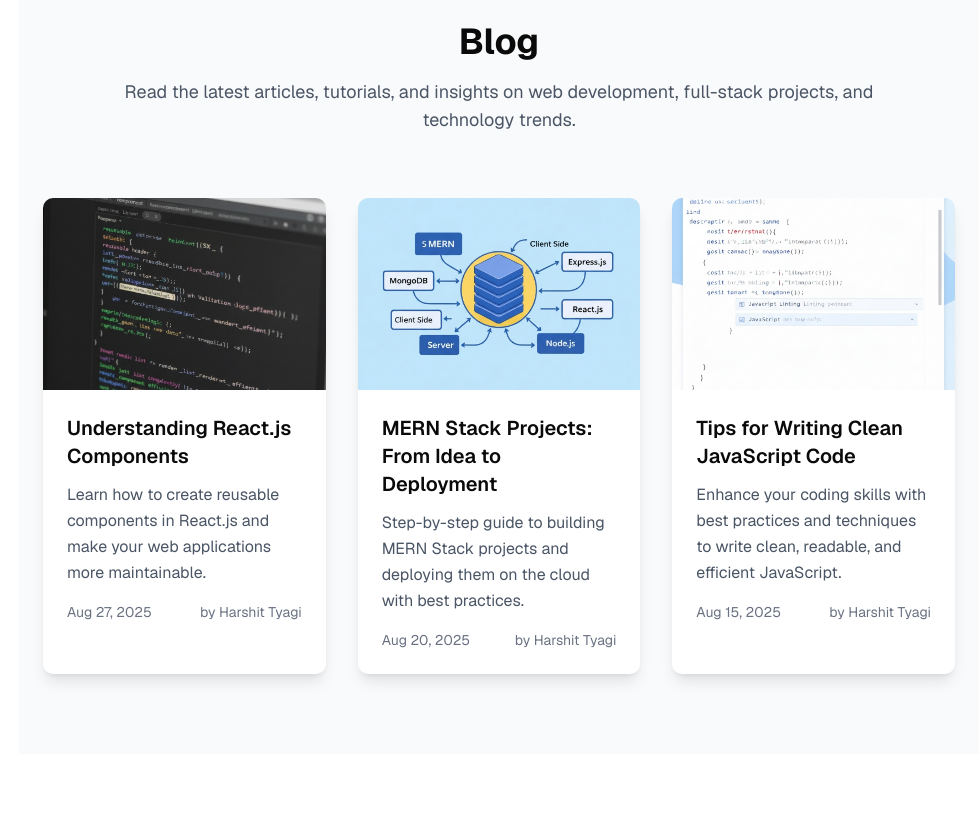
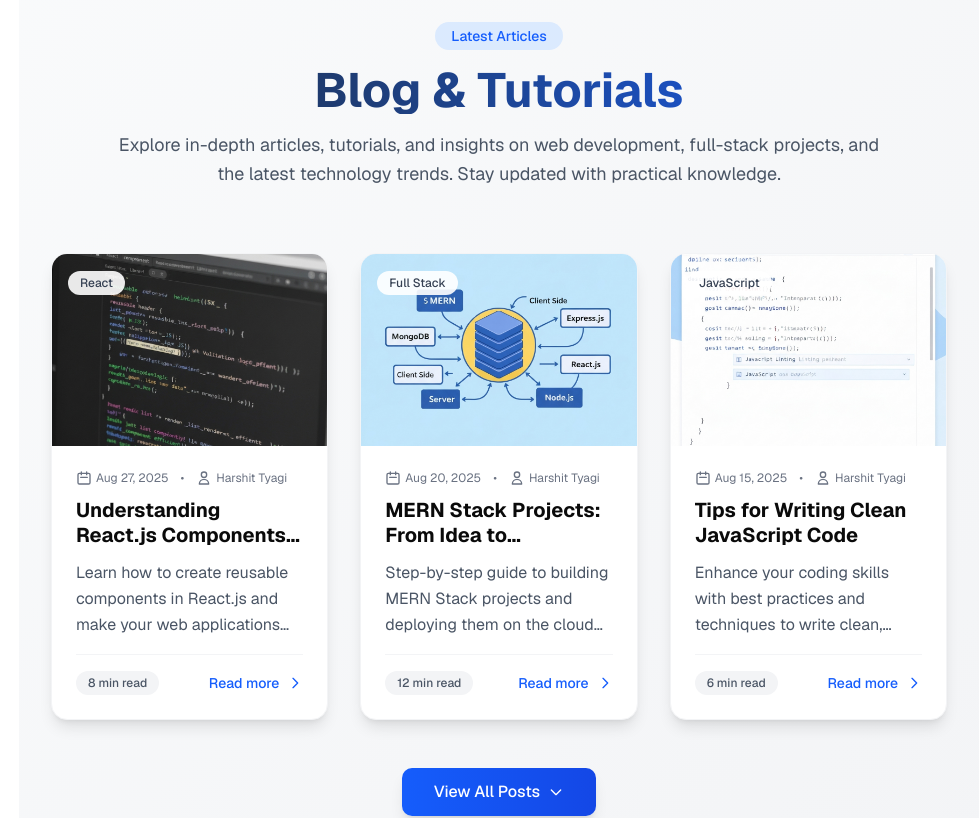
Before and after one commit to tyagiharshit720/Harshit-Portfolio, a Next.js app: page / in a window 1280 px wide. Shown: the part 6720-7538 px from the top of the page, without its empty margins (301-1280 px from the left). Built offline with nearby package versions, Linux system fonts and the light colour scheme.

Commit message:
updated code

```diff
--- a/components/Blog.tsx
+++ b/components/Blog.tsx
@@ -7,47 +7,102 @@ export default function Blog() {
   const blogPosts = getAllPosts()
 
   return (
-    <section id="blog" className="py-20 bg-gray-50 xl:ml-80">
-      <div className="container mx-auto px-6">
+    <section id="blog" className="py-20 bg-gradient-to-br from-gray-50 to-gray-100 xl:ml-80">
+      <div className="container mx-auto px-4 sm:px-6 lg:px-8">
         {/* Section Title */}
         <div className="text-center mb-16">
-          <h2 className="text-4xl font-bold mb-4">Blog</h2>
-          <p className="text-lg text-gray-600 max-w-3xl mx-auto">
-            Read the latest articles, tutorials, and insights on web development, full-stack projects, and technology
-            trends.
+          <span className="inline-block px-4 py-1 bg-blue-100 text-blue-600 rounded-full text-sm font-medium mb-4">
+            Latest Articles
+          </span>
+          <h2 className="text-4xl md:text-5xl font-bold mb-4 bg-gradient-to-r from-gray-800 to-blue-600 bg-clip-text text-transparent">
+            Blog & Tutorials
+          </h2>
+          <p className="text-lg text-gray-600 max-w-3xl mx-auto leading-relaxed">
+            Explore in-depth articles, tutorials, and insights on web development, full-stack projects,
+            and the latest technology trends. Stay updated with practical knowledge.
           </p>
         </div>
 
         <div className="grid md:grid-cols-2 lg:grid-cols-3 gap-8">
-          {blogPosts.map((post) => (
+          {blogPosts.map((post, index) => (
             <article
               key={post.id}
-              className="bg-white rounded-lg shadow-lg overflow-hidden hover:shadow-xl transition-shadow"
+              className="group bg-white rounded-2xl shadow-lg overflow-hidden hover:shadow-2xl transition-all duration-300 hover:-translate-y-2 border border-gray-100"
             >
-              <div className="relative">
+              <div className="relative overflow-hidden">
                 <Image
                   src={post.image || "/placeholder.svg"}
                   alt={post.title}
                   width={400}
                   height={250}
-                  className="w-full h-48 object-cover"
+                  className="w-full h-48 object-cover group-hover:scale-105 transition-transform duration-300"
                 />
+                <div className="absolute top-4 left-4">
+                  <span className="px-3 py-1 bg-white/90 backdrop-blur-sm rounded-full text-xs font-medium text-gray-700">
+                    {post.category}
+                  </span>
+                </div>
+                <div className="absolute inset-0 bg-gradient-to-t from-black/20 to-transparent opacity-0 group-hover:opacity-100 transition-opacity duration-300" />
               </div>
+
               <div className="p-6">
-                <h4 className="text-xl font-semibold mb-3 hover:text-blue-600 transition-colors">
-                  <Link href={`/blog/${post.slug}`}>
+                <div className="flex items-center gap-3 text-xs text-gray-500 mb-3">
+                  <span className="flex items-center gap-1">
+                    <svg className="w-4 h-4" fill="none" stroke="currentColor" viewBox="0 0 24 24">
+                      <path strokeLinecap="round" strokeLinejoin="round" strokeWidth={2} d="M8 7V3m8 4V3m-9 8h10M5 21h14a2 2 0 002-2V7a2 2 0 00-2-2H5a2 2 0 00-2 2v12a2 2 0 002 2z" />
+                    </svg>
+                    {post.date}
+                  </span>
+                  <span>•</span>
+                  <span className="flex items-center gap-1">
+                    <svg className="w-4 h-4" fill="none" stroke="currentColor" viewBox="0 0 24 24">
+                      <path strokeLinecap="round" strokeLinejoin="round" strokeWidth={2} d="M16 7a4 4 0 11-8 0 4 4 0 018 0zM12 14a7 7 0 00-7 7h14a7 7 0 00-7-7z" />
+                    </svg>
+                    {post.author}
+                  </span>
+                </div>
+
+                <h4 className="text-xl font-bold mb-3 leading-tight group-hover:text-blue-600 transition-colors duration-200 line-clamp-2">
+                  <Link href={`/blog/${post.slug}`} className="hover:no-underline">
                     {post.title}
                   </Link>
                 </h4>
-                <p className="text-gray-600 mb-4 leading-relaxed">{post.description}</p>
-                <div className="flex items-center justify-between text-sm text-gray-500">
-                  <span>{post.date}</span>
-                  <span>by {post.author}</span>
+
+                <p className="text-gray-600 mb-4 leading-relaxed line-clamp-3">
+                  {post.description}
+                </p>
+
+                <div className="flex items-center justify-between pt-4 border-t border-gray-100">
+                  <span className="px-3 py-1 bg-gray-100 text-gray-600 rounded-full text-xs font-medium">
+                    {post.readTime}
+                  </span>
+                  <Link
+                    href={`/blog/${post.slug}`}
+                    className="flex items-center gap-2 text-blue-600 hover:text-blue-700 font-medium text-sm group/readmore"
+                  >
+                    Read more
+                    <svg className="w-4 h-4 group-hover/readmore:translate-x-1 transition-transform" fill="none" stroke="currentColor" viewBox="0 0 24 24">
+                      <path strokeLinecap="round" strokeLinejoin="round" strokeWidth={2} d="M9 5l7 7-7 7" />
+                    </svg>
+                  </Link>
                 </div>
               </div>
             </article>
           ))}
         </div>
+
+        {/* View All Posts Button */}
+        <div className="text-center mt-12">
+          <Link
+            href="/blog"
+            className="inline-flex items-center gap-2 px-8 py-3 bg-gradient-to-r from-blue-600 to-blue-700 text-white rounded-lg hover:from-blue-700 hover:to-blue-800 transition-all duration-300 shadow-lg hover:shadow-xl font-medium"
+          >
+            View All Posts
+            <svg className="w-4 h-4" fill="none" stroke="currentColor" viewBox="0 0 24 24">
+              <path strokeLinecap="round" strokeLinejoin="round" strokeWidth={2} d="M19 9l-7 7-7-7" />
+            </svg>
+          </Link>
+        </div>
       </div>
     </section>
   )
--- a/lib/blogData.ts
+++ b/lib/blogData.ts
@@ -8,107 +8,151 @@ export interface BlogPost {
   date: string;
   author: string;
   content: string;
+  category: string;
+  readTime: string;
+  tags: string[];
+  featured?: boolean;
 }
 
 export const blogPosts: BlogPost[] = [
   {
     id: 1,
-    title: "Understanding React.js Components",
+    title: "Understanding React.js Components: A Comprehensive Guide",
     slug: "understanding-react-components",
-    description: "Learn how to create reusable components in React.js and make your web applications more maintainable.",
+    description: "Learn how to create reusable components in React.js and make your web applications more maintainable with modern patterns and best practices.",
     image: "/react-components-code.png",
     date: "Aug 27, 2025",
     author: "Harshit Tyagi",
+    category: "React",
+    readTime: "8 min read",
+    tags: ["React", "Components", "JavaScript"],
+    featured: true,
     content: `
-      <h2>Introduction to React Components</h2>
-      <p>React components are the building blocks of any React application. They let you split the UI into independent, reusable pieces, and think about each piece in isolation.</p>
+      <section class="space-y-6">
+        <h2 class="text-2xl font-bold text-gray-800">Introduction to React Components</h2>
+        <p class="text-gray-700 leading-relaxed">React components are the building blocks of any React application. They let you split the UI into independent, reusable pieces, and think about each piece in isolation.</p>
 
-      <h2>Functional Components</h2>
-      <p>Functional components are simply JavaScript functions that return JSX. With the introduction of Hooks, functional components can now manage state and side effects.</p>
+        <h2 class="text-2xl font-bold text-gray-800">Functional Components</h2>
+        <p class="text-gray-700 leading-relaxed">Functional components are simply JavaScript functions that return JSX. With Hooks, functional components can now manage state, lifecycle methods, and side effects.</p>
 
-      <pre><code>function Welcome(props) {
+        <pre class="bg-gray-100 p-4 rounded-md overflow-x-auto"><code class="language-js">function Welcome(props) {
   return <h1>Hello, {props.name}</h1>;
 }</code></pre>
 
-      <h2>Class Components</h2>
-      <p>Class components are ES6 classes that extend from React.Component. They have additional features like state and lifecycle methods.</p>
+        <h2 class="text-2xl font-bold text-gray-800">Class Components</h2>
+        <p class="text-gray-700 leading-relaxed">Class components are ES6 classes that extend React.Component. They provide state and lifecycle methods for more complex behavior.</p>
 
-      <pre><code>class Welcome extends React.Component {
+        <pre class="bg-gray-100 p-4 rounded-md overflow-x-auto"><code class="language-js">class Welcome extends React.Component {
   render() {
     return <h1>Hello, {this.props.name}</h1>;
   }
 }</code></pre>
 
-      <h2>When to Use Which</h2>
-      <p>With the introduction of Hooks, functional components can do almost everything class components can do. The React team recommends using functional components for new projects.</p>
+        <h2 class="text-2xl font-bold text-gray-800">Best Practices & Tips</h2>
+        <ul class="list-disc pl-6 text-gray-700 leading-relaxed space-y-2">
+          <li>Use functional components for new projects.</li>
+          <li>Keep components small and focused on a single responsibility.</li>
+          <li>Organize files with a clear folder structure (components, pages, utils).</li>
+          <li>Use PropTypes or TypeScript for type safety.</li>
+          <li>Leverage hooks like useState, useEffect, useContext for state and side effects.</li>
+        </ul>
+      </section>
     `
   },
   {
     id: 2,
     title: "MERN Stack Projects: From Idea to Deployment",
     slug: "mern-stack-projects-guide",
-    description: "Step-by-step guide to building MERN Stack projects and deploying them on the cloud with best practices.",
+    description: "Step-by-step guide to building MERN Stack projects and deploying them on the cloud with best practices and production-ready configurations.",
     image: "/mern-stack-development.png",
     date: "Aug 20, 2025",
     author: "Harshit Tyagi",
+    category: "Full Stack",
+    readTime: "12 min read",
+    tags: ["MERN", "MongoDB", "Express", "React", "Node.js"],
+    featured: true,
     content: `
-      <h2>What is the MERN Stack?</h2>
-      <p>The MERN stack is a popular JavaScript stack for building modern web applications. It consists of MongoDB, Express.js, React, and Node.js.</p>
+      <section class="space-y-6">
+        <h2 class="text-2xl font-bold text-gray-800">What is the MERN Stack?</h2>
+        <p class="text-gray-700 leading-relaxed">MERN stands for MongoDB, Express.js, React, and Node.js. It is a full-stack JavaScript solution for building modern web applications.</p>
 
-      <h2>Setting Up Your Project</h2>
-      <p>Start by creating a new directory for your project and initialize it with npm. Set up your backend with Express and Node, and your frontend with Create React App.</p>
+        <h2 class="text-2xl font-bold text-gray-800">Step 1: Setting Up the Project</h2>
+        <p class="text-gray-700 leading-relaxed">Create a new project directory, initialize npm, and install dependencies. Structure your folders for backend and frontend separately for clarity.</p>
 
-      <h2>Building the API</h2>
-      <p>Create RESTful APIs with Express that connect to your MongoDB database using Mongoose. Implement CRUD operations for your data models.</p>
+        <h2 class="text-2xl font-bold text-gray-800">Step 2: Building the Backend API</h2>
+        <p class="text-gray-700 leading-relaxed">Use Express.js to create RESTful APIs and Mongoose to interact with MongoDB. Implement CRUD operations for data management.</p>
+        <pre class="bg-gray-100 p-4 rounded-md overflow-x-auto"><code class="language-js">const express = require('express');
+const mongoose = require('mongoose');
+const app = express();
 
-      <h2>Creating the React Frontend</h2>
-      <p>Develop your user interface with React, using components, state management, and routing. Connect to your backend APIs using Axios or Fetch.</p>
+app.use(express.json());
 
-      <h2>Deployment</h2>
-      <p>Deploy your backend to platforms like Heroku or DigitalOcean, and your frontend to Netlify or Vercel. Don't forget to set up environment variables for production.</p>
+mongoose.connect('mongodb://localhost:27017/mydb');
+
+app.listen(5000, () => console.log('Server running on port 5000'));</code></pre>
+
+        <h2 class="text-2xl font-bold text-gray-800">Step 3: Frontend with React</h2>
+        <p class="text-gray-700 leading-relaxed">Create React components, manage state with useState or Redux, and make API calls to your backend with Axios or Fetch.</p>
+
+        <h2 class="text-2xl font-bold text-gray-800">Step 4: Deployment</h2>
+        <p class="text-gray-700 leading-relaxed">Deploy backend on platforms like Heroku or DigitalOcean. Deploy frontend on Netlify or Vercel. Configure environment variables and ensure CORS settings are correct.</p>
+      </section>
     `
   },
   {
     id: 3,
     title: "Tips for Writing Clean JavaScript Code",
     slug: "clean-javascript-tips",
-    description: "Enhance your coding skills with best practices and techniques to write clean, readable, and efficient JavaScript.",
+    description: "Enhance your coding skills with best practices and techniques to write clean, readable, and efficient JavaScript code that scales.",
     image: "/clean-javascript-code.png",
     date: "Aug 15, 2025",
     author: "Harshit Tyagi",
+    category: "JavaScript",
+    readTime: "6 min read",
+    tags: ["JavaScript", "Best Practices", "Clean Code"],
     content: `
-      <h2>Why Clean Code Matters</h2>
-      <p>Clean code is easy to understand, maintain, and extend. It reduces bugs and makes collaboration with other developers much smoother.</p>
+      <section class="space-y-6">
+        <h2 class="text-2xl font-bold text-gray-800">Why Clean Code Matters</h2>
+        <p class="text-gray-700 leading-relaxed">Clean code is easier to read, maintain, and scale. It reduces bugs and improves collaboration in a team environment.</p>
 
-      <h2>Use Descriptive Names</h2>
-      <p>Variables, functions, and classes should have names that clearly describe their purpose. Avoid abbreviations and single-letter names (except for loop counters).</p>
-
-      <pre><code>// Bad
-function p(u) {
-  return u * 1.1;
-}
+        <h2 class="text-2xl font-bold text-gray-800">Descriptive Names</h2>
+        <p class="text-gray-700 leading-relaxed">Choose meaningful variable and function names. Avoid unclear abbreviations.</p>
+        <pre class="bg-gray-100 p-4 rounded-md overflow-x-auto"><code class="language-js">// Bad
+function p(u) { return u * 1.1; }
 
 // Good
-function calculatePriceWithTax(price) {
-  return price * 1.1;
-}</code></pre>
+function calculatePriceWithTax(price) { return price * 1.1; }</code></pre>
 
-      <h2>Keep Functions Small and Focused</h2>
-      <p>Each function should do one thing and do it well. If a function is getting long, consider breaking it into smaller helper functions.</p>
+        <h2 class="text-2xl font-bold text-gray-800">Keep Functions Small</h2>
+        <p class="text-gray-700 leading-relaxed">Functions should perform one task only. Break large functions into smaller helpers for readability.</p>
 
-      <h2>Consistent Formatting</h2>
-      <p>Use a consistent code style throughout your project. Consider using a linter like ESLint and a formatter like Prettier to enforce consistency.</p>
+        <h2 class="text-2xl font-bold text-gray-800">Consistent Formatting</h2>
+        <p class="text-gray-700 leading-relaxed">Use a linter like ESLint and a formatter like Prettier to maintain consistency across your project.</p>
 
-      <h2>Comment When Necessary</h2>
-      <p>Good code mostly documents itself, but add comments when you need to explain why something is done a certain way, not what the code is doing.</p>
+        <h2 class="text-2xl font-bold text-gray-800">Comments and Documentation</h2>
+        <p class="text-gray-700 leading-relaxed">Comment code only when necessary, focusing on why rather than what. Write documentation for complex modules or APIs.</p>
+      </section>
     `
   },
 ];
 
+// Utility functions remain the same
 export function getPostBySlug(slug: string): BlogPost | undefined {
   return blogPosts.find(post => post.slug === slug);
 }
 
 export function getAllPosts(): BlogPost[] {
-  return blogPosts;
+  return blogPosts.sort((a, b) => new Date(b.date).getTime() - new Date(a.date).getTime());
 }
+
+export function getFeaturedPosts(): BlogPost[] {
+  return blogPosts.filter(post => post.featured);
+}
+
+export function getPostsByCategory(category: string): BlogPost[] {
+  return blogPosts.filter(post => post.category === category);
+}
+
+export function getPostsByTag(tag: string): BlogPost[] {
+  return blogPosts.filter(post => post.tags.includes(tag));
+}
```
